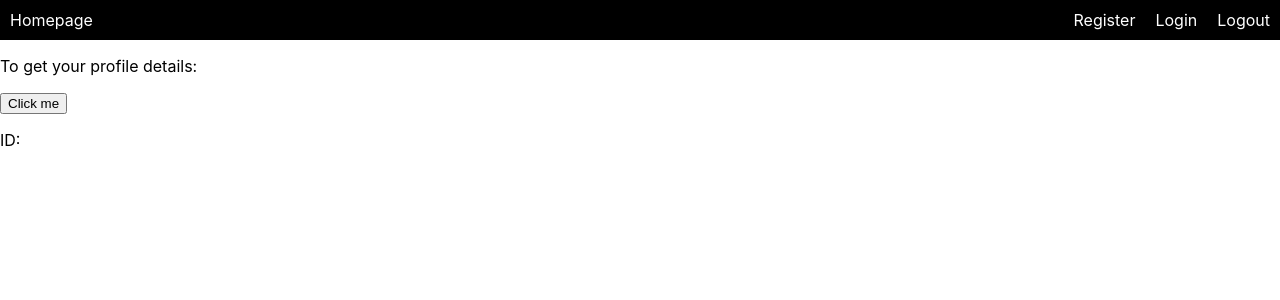
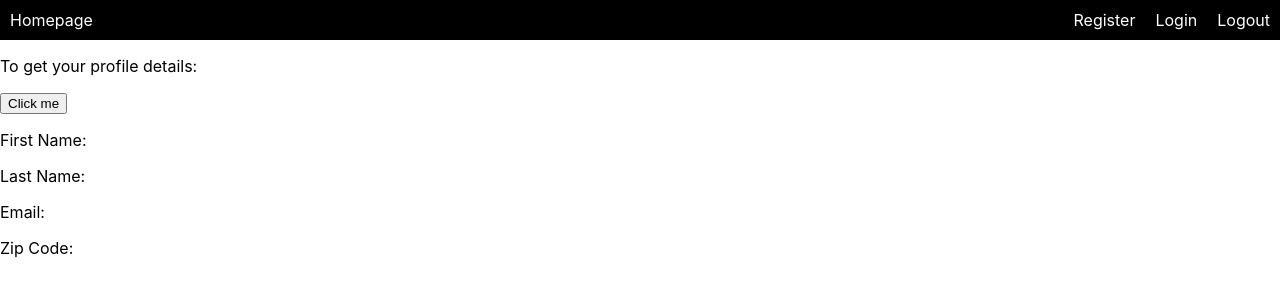
Before and after one commit to wchanania/nineironsociety, a React (Create React App) app: page /profile in a window 1280 px wide. Shown: the top 300 px of the page. Built offline with nearby package versions, Linux system fonts and the light colour scheme.

Commit message:
fixed profile api endpoint. profile info displays

```diff
--- a/src/components/Profile.js
+++ b/src/components/Profile.js
@@ -2,16 +2,22 @@ import axios from "axios";
 import React, { useEffect, useState } from 'react';
 
 function Profile(props) {
-  const [UserId, setUserId] = useState({id: ""})
+  const [profileData, setProfileData] = useState({
+    first_name: "",
+    last_name: "",
+    email: "",
+    password: "",
+    zipcode: "",
+  })
   function getData() {
     const storageid = localStorage.getItem('user_id')
-    setUserId({id: storageid})
+    console.log(storageid)
     axios({
       method: 'GET',
       maxBodyLength: Infinity,
       url: '/profile',
       params: {
-        'user_id': UserId.id
+        user_id: storageid
       },
       headers: {
         'Authorization': 'Bearer ' + props.token,
@@ -19,8 +25,13 @@ function Profile(props) {
       }
     })
     .then((response) => {
-
-      console.log(response.data)
+      console.log(response.data[0].user_info.email)
+      setProfileData(({
+        first_name: response.data[0].user_info.first_name,
+        last_name: response.data[0].user_info.last_name,
+        email: response.data[0].user_info.email,
+        zipcode: response.data[0].user_info.zipcode
+      }))
     }).catch((error) => {
       if (error.response) {
         console.log(error)
@@ -35,7 +46,10 @@ function Profile(props) {
 
         <p>To get your profile details: </p><button onClick={getData}>Click me</button>
         {<div>
-              <p>ID: {UserId.id}</p>
+              <p>First Name: {profileData.first_name}</p>
+              <p>Last Name: {profileData.last_name}</p>
+              <p>Email: {profileData.email}</p>
+              <p>Zip Code: {profileData.zipcode}</p>
             </div>
         }
 
--- a/src/components/Register.js
+++ b/src/components/Register.js
@@ -39,8 +39,7 @@ function Register(props) {
         last_name: "",
         email: "",
         password: "",
-        city: "",
-        state: ""
+        zipcode: ""
         }))
 
       event.preventDefault()
```
Also changed, not shown: 2 other files (tests, documents, lock files or other folders).
